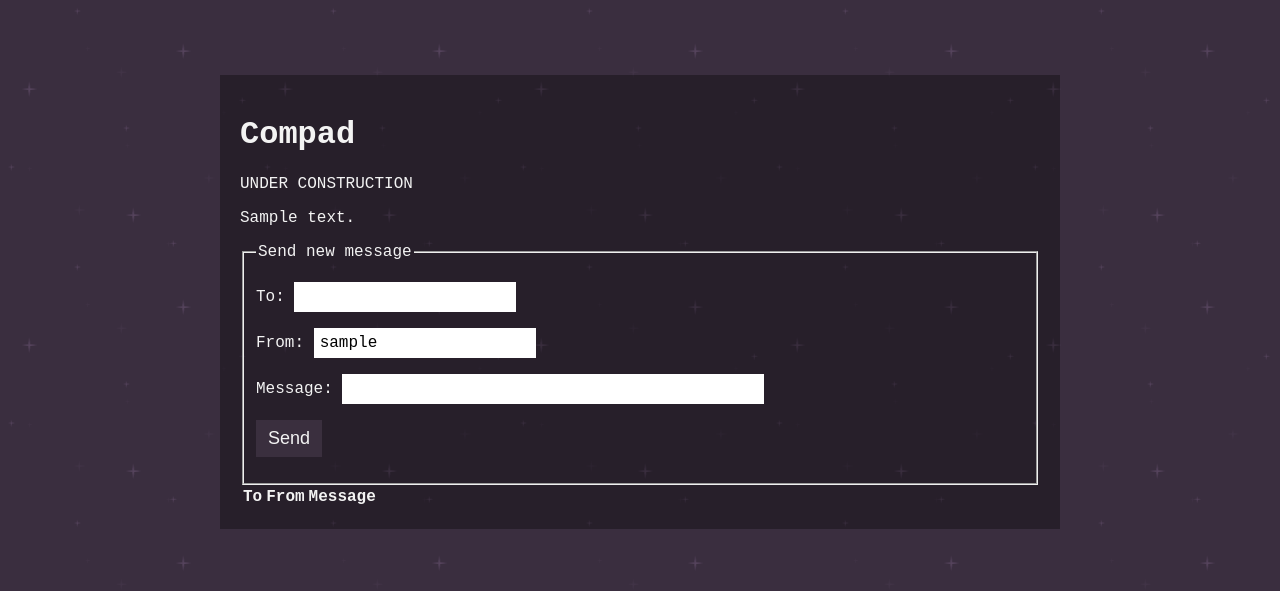
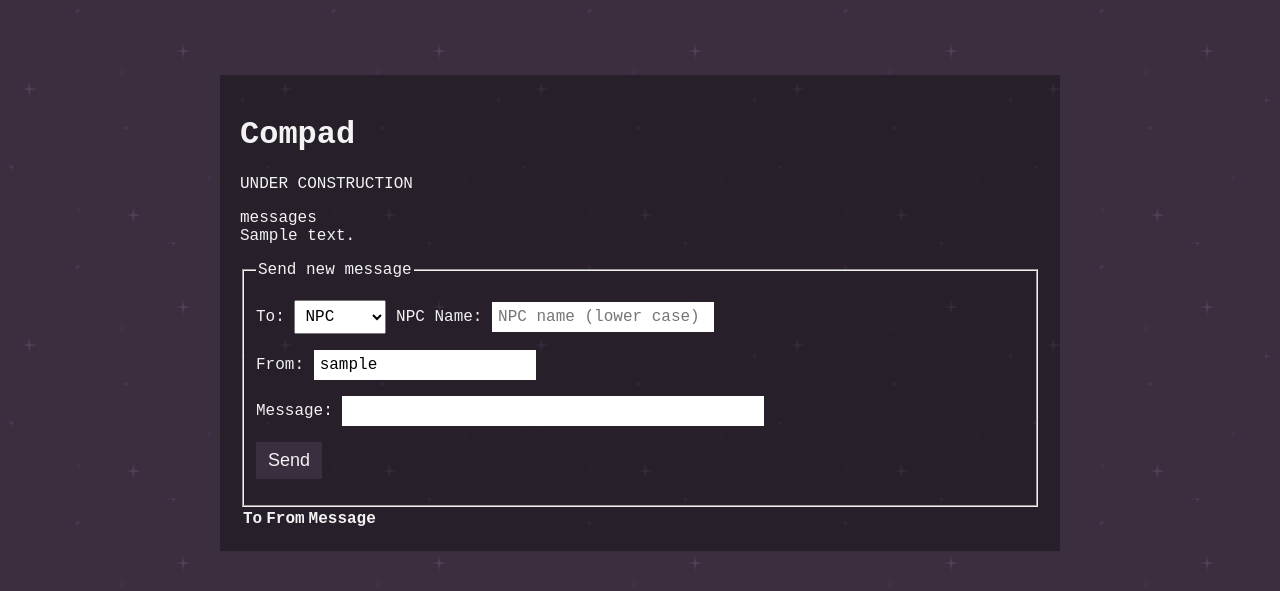
Before and after one commit to Glanten/compad, a Flask app: template templates/compad.html in a window 1280 px wide. Shown: the top 591 px of the page. Run offline with Flask 3, Linux system fonts and the light colour scheme; the template is opened without the code that fills it: most values are stand-ins (such as "Sample title", 1, 10 or a date in 2020); lists and menus that the app fills with data are empty; some libraries are stand-ins or nearby versions.

Commit message:
Further work on compad feature. Developing webpage and variables.

```diff
--- a/app.py
+++ b/app.py
@@ -579,15 +579,32 @@ def compad():
     # get appropriate database contents
     current_user = session['user_id']
     if request.method == 'POST':
-        return "<b>POSTED!</b>"
+        compose_recipient = request.form.get("compose_recipient")
+        compose_sender = request.form.get("compose_sender")
+        compose_message = request.form.get("compose_message")
+
+        compose_composit = "<b>to</b>: " + str(compose_recipient) + "<br /><b>from</b>: " + str(compose_sender) + "<br /><b>message</b>: "  + str(compose_message)
+        return "<h1>POSTED!</h1><br />" + compose_composit
 
     else:
-        #method must = GET (i.e. link or URL entry)
+        # method must = GET (i.e. link or URL entry)
         msg_variable = "msg" + str(current_user)
         current_username = db.execute("SELECT username FROM users WHERE id = ?", session['user_id'])[0]
         user_messages = db.execute("SELECT * FROM ? WHERE userid = ?", msg_variable, current_user)
+        # list of characters in same campaign, for "send" list
+        admin_status = session.get("admin", 0)
+        if admin_status == 1:
+            recipient_list = db.execute("SELECT username FROM users WHERE NOT id = ?", session['user_id'])
+        else:
+            user_campaign = db.execute("SELECT campaign FROM users WHERE id = ?", session['user_id'])[0]['campaign']
+            recipient_list = db.execute("SELECT username FROM users WHERE campaign = ? AND NOT id = ?", user_campaign, session['user_id'])
 
-        return render_template("compad.html", user_messages=user_messages, current_username=current_username)
+        return render_template(
+            "compad.html",
+            user_messages=user_messages,
+            current_username=current_username,
+            recipient_list=recipient_list,
+            )
 
 #--- MISC PAGES ---#
 
--- a/templates/compad.html
+++ b/templates/compad.html
@@ -14,6 +14,7 @@
 <div>
     <!-- testing ground -->
     <p>
+        messages<br />
         {{ user_messages }}
     </p>
 </div>
@@ -25,13 +26,30 @@
             <!-- recipient -->
             <p>
                 <label for="compose_recipient">To:</label>
-                <input type="text" id="compose_recipient" name="compose_recipient" required />
+                <select name="compose_recipient" id="compose_recipient">
+                    <option value="NPC" selected>NPC</option>
+                    <!-- populate with jinja for every character in same campaign -->
+                    {% for person in recipient_list %}
+                    <option value="{{ person.username }}">{{ person.username }}</option>
+                    {% endfor %}
+                </select>
+                <!-- insert NPC recipient name -->
+                <label for="compose_npc_name">NPC Name:</label>
+                <input type="text" id="compose_npc_name" name="compose_npc_name" placeholder="NPC name (lower case)" />
             </p>
             <!-- sender -->
             <p>
                 <label for="compose_sender">From:</label>
+
+                {% if admin == 1 %}
+                <!-- if user is admin, they can change sender -->
+                <input type="text" id="compose_sender" name="compose_sender" placeholder="NPC name (lower case)"
+                    required />
+                {% else %}
+                <!-- if user is not admin, they cannot change sender -->
                 <input type="text" id="compose_sender" name="compose_sender" readonly
                     value="{{ current_username.username }}" />
+                {% endif %}
             </p>
             <!-- message body -->
             <p>
```
